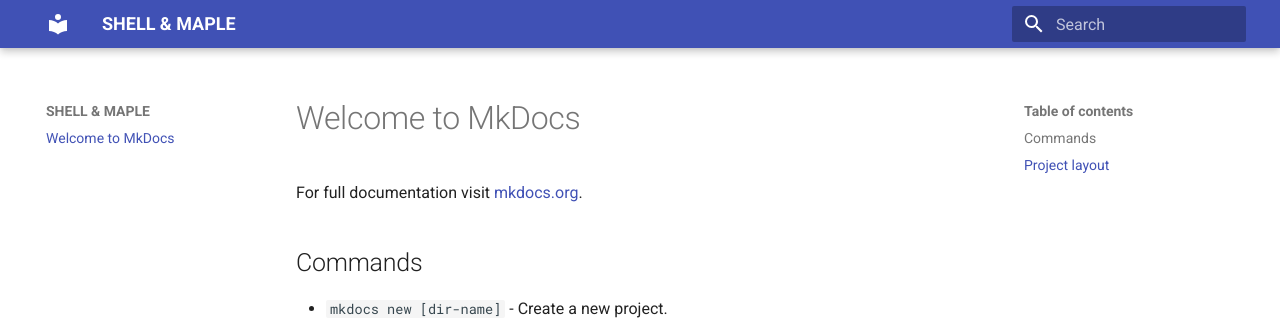
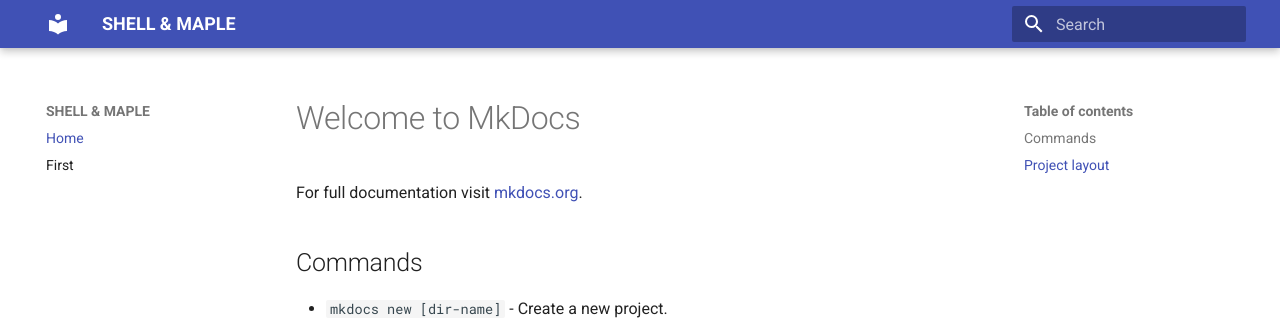
Before and after one commit to Chdy/github.io, an MkDocs documentation site: the page built from docs/index.md, in a window 1280 px wide. Shown: the top 322 px of the page. Built offline with MkDocs 1.6.1 and Material for MkDocs 9.7.7, drawn with Linux system fonts in a browser that asks for light colours.

Commit message:
2021年 3月21日 星期日 12时29分03秒 CST

```diff
--- a/mkdocs.yml
+++ b/mkdocs.yml
@@ -1,3 +1,34 @@
 site_name: SHELL & MAPLE
+
+nav:
+    - Home: index.md
+    - First: first.md
+
 theme:
   name: 'material'
+
+markdown_extensions:
+  - admonition
+  - codehilite:
+      guess_lang: false
+      linenums: false
+  - toc:
+      permalink: true
+  - footnotes
+  - meta
+  - def_list
+  - pymdownx.arithmatex
+  - pymdownx.betterem:
+      smart_enable: all
+  - pymdownx.caret
+  - pymdownx.critic
+  - pymdownx.details
+  - pymdownx.emoji:
+      emoji_generator: !!python/name:pymdownx.emoji.to_png
+  - pymdownx.inlinehilite
+  - pymdownx.magiclink
+  - pymdownx.mark
+  - pymdownx.smartsymbols
+  - pymdownx.superfences
+  - pymdownx.tasklist
+  - pymdownx.tilde
```
Also changed, not shown: docs/first.md (added, +7 -0 lines), 1 other file.
